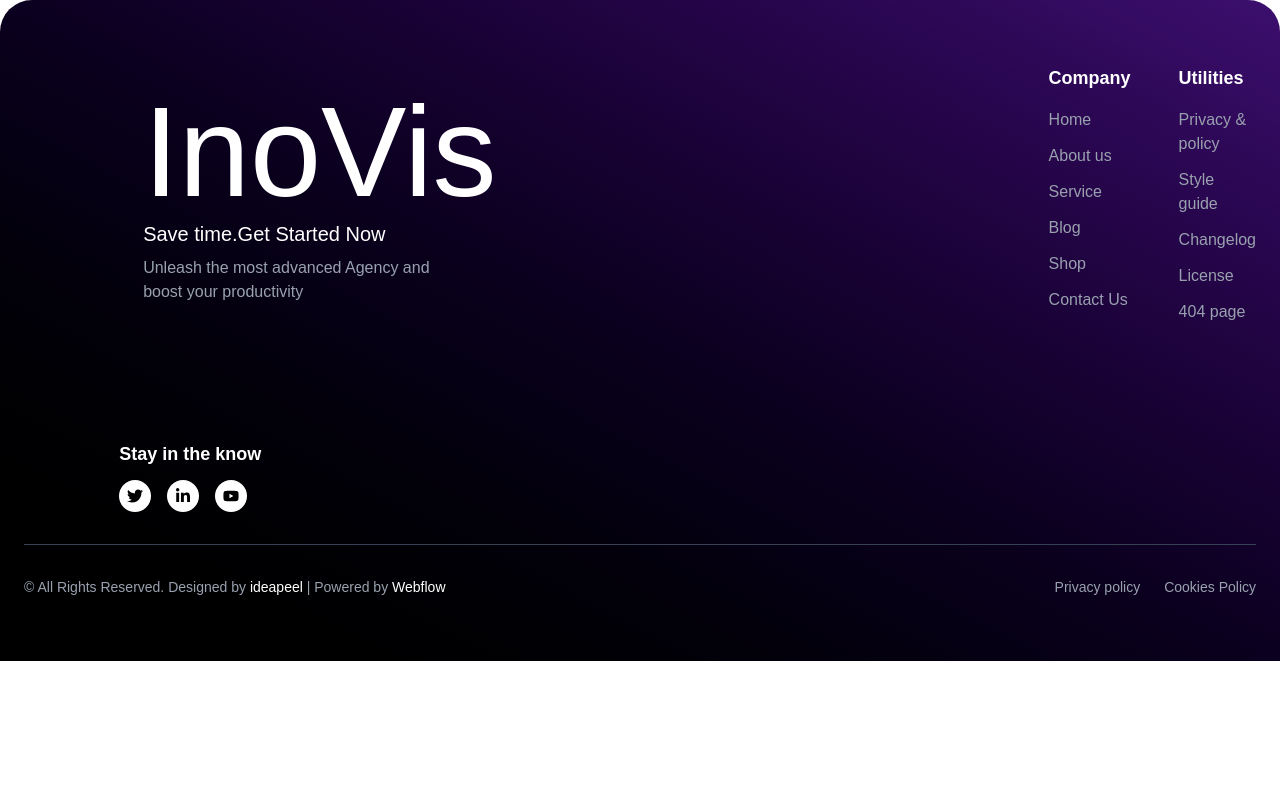
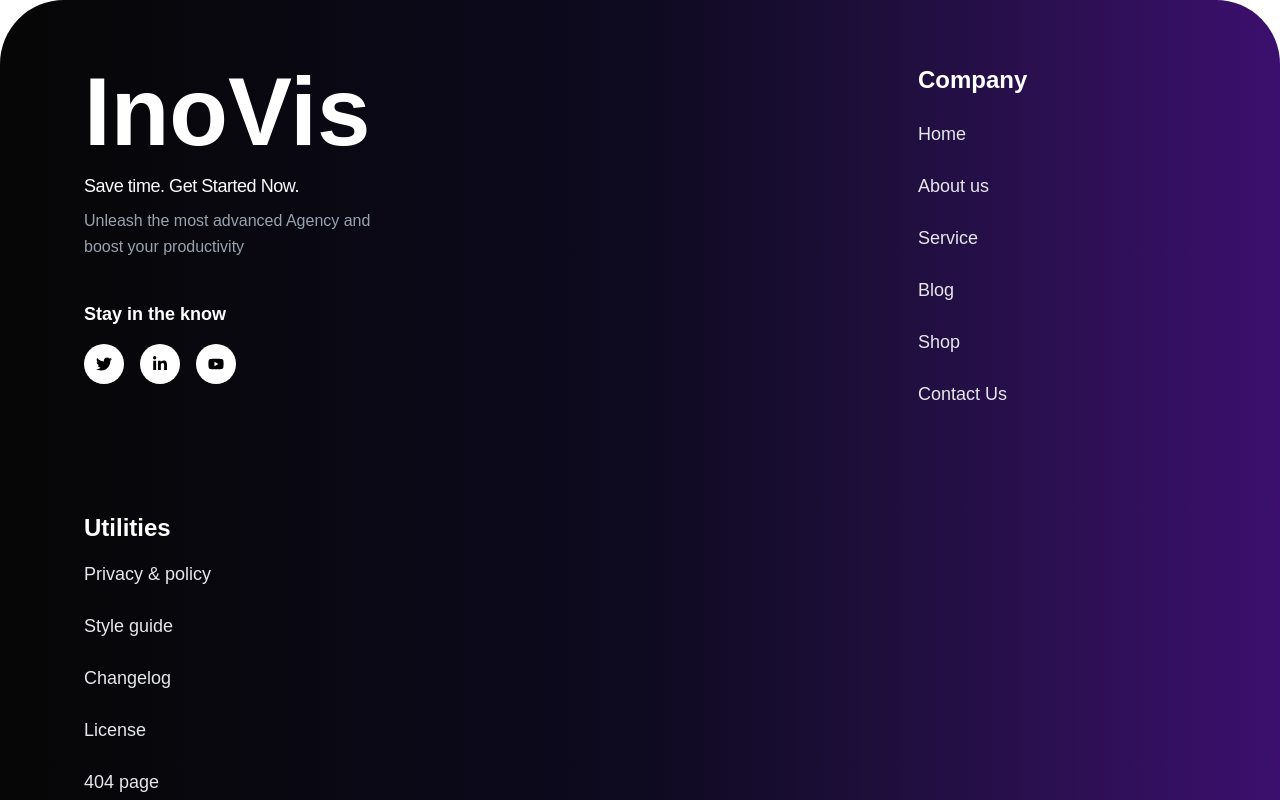
Before and after one commit to Meiprakash/Zenthink, a Next.js app: page / in a window 1280 px wide. Shown: the top 800 px of the page. Built offline with nearby package versions, Linux system fonts and the light colour scheme.

Commit message:
feat : Successfully buid Footer component with responsive and motion effect

```diff
--- a/src/app/Components/Footer.tsx
+++ b/src/app/Components/Footer.tsx
@@ -6,121 +6,125 @@ import Link from "next/link";
 
 const Footer = () => {
   return (
-    <footer className="relative overflow-hidden bg-gradient-to-tr from-black via-[#0b001f] to-[#3c0f6e] text-white rounded-t-[2rem]">
-      <div className="container mx-auto px-6 py-16">
-        <div className="flex flex-col-2 md:flex-row md:justify-end md:items-start gap-12">
-          {/* Left Section */}
+    <footer className="relative overflow-hidden rounded-t-[4rem] bg-gradient-to-r from-[#060606] via-[#0e0a20] to-[#3c0f6e] text-white">
+      <div className="max-w-[1300px] mx-auto px-6 md:px-12 py-16">
+        {/* Top Section */}
+        <div className="flex flex-wrap justify-between gap-12 lg:gap-20 md:ml-9">
+          {/* Left */}
           <motion.div
             initial={{ opacity: 0, y: 40 }}
             whileInView={{ opacity: 1, y: 0 }}
-            transition={{ duration: 0.6, ease: "easeOut" }}
-            className="flex-1 md:ml-30 "
+            transition={{ duration: 0.6 }}
+            className="min-w-[250px] flex-1"
           >
-            <div className=" md:p-6 ">
-              <h2 className="text-9xl ml-0 mb-1">InoVis</h2>
-              <p className="text-whitex text-xl mb-2 ">Save time.Get Started Now
+            <p className="md:text-8xl sm:text-[52px] font-semibold mb-3 ">
+              InoVis
             </p>
-              <p className="text-gray-400 max-w-xs">
+            <p className="text-lg mb-2 font-medium tracking-tight">
+              Save time. Get Started Now.
+            </p>
+            <p className="text-gray-400 max-w-xs text-base leading-relaxed">
               Unleash the most advanced Agency and boost your productivity
             </p>
-            </div>
 
-            <div className="mt-28">
-              <p className="text-lg font-semibold mb-3">Stay in the know</p>
+            <div className="mt-10 md:ml-0">
+              <p className="text-lg font-semibold mb-4">Stay in the know</p>
               <div className="flex items-center gap-4">
+                {[
+                  { icon: <FaTwitter />, href: "#" },
+                  { icon: <FaLinkedinIn />, href: "#" },
+                  { icon: <FaYoutube />, href: "#" },
+                ].map((item, i) => (
                   <motion.a
-                  whileHover={{ scale: 1.2 }}
-                  href="#"
-                  className="bg-white text-black p-2 rounded-full hover:bg-purple-600 hover:text-white transition-all"
+                    key={i}
+                    whileHover={{ scale: 1.15 }}
+                    href={item.href}
+                    className="bg-white text-black p-3 rounded-full hover:bg-purple-600 hover:text-white transition-all"
                   >
-                  <FaTwitter />
+                    {item.icon}
                   </motion.a>
-                <motion.a
-                  whileHover={{ scale: 1.2 }}
-                  href="#"
-                  className="bg-white text-black p-2 rounded-full hover:bg-purple-600 hover:text-white transition-all"
-                >
-                  <FaLinkedinIn />
-                </motion.a>
-                <motion.a
-                  whileHover={{ scale: 1.2 }}
-                  href="#"
-                  className="bg-white text-black p-2 rounded-full hover:bg-purple-600 hover:text-white transition-all"
-                >
-                  <FaYoutube />
-                </motion.a>
+                ))}
               </div>
             </div>
           </motion.div>
 
-          {/* Center Section */}
+          {/* Company */}
           <motion.div
             initial={{ opacity: 0, y: 40 }}
             whileInView={{ opacity: 1, y: 0 }}
-            transition={{ duration: 0.6, ease: "easeOut", delay: 0.2 }}
-            className="flex-1 md:ml-120"
+            transition={{ duration: 0.6, delay: 0.2 }}
+            className="min-w-[150px] flex-1 md:ml-110 sm:ml-10"
           >
-            <h4 className="font-semibold text-lg mb-4">Company</h4>
-            <ul className="space-y-3 text-gray-400">
-              <li>
-                <Link href="#">Home</Link>
+            <h4 className="font-semibold md:text-2xl mb-6">Company</h4>
+            <ul className="space-y-6 text-gray-200 md:text-lg mb-6">
+              {[
+                "Home",
+                "About us",
+                "Service",
+                "Blog",
+                "Shop",
+                "Contact Us",
+              ].map((item, i) => (
+                <li key={i}>
+                  <Link
+                    href="#"
+                    className="hover:text-white transition-colors "
+                  >
+                    {item}
+                  </Link>
                 </li>
-              <li>
-                <Link href="#">About us</Link>
-              </li>
-              <li>
-                <Link href="#">Service</Link>
-              </li>
-              <li>
-                <Link href="#">Blog</Link>
-              </li>
-              <li>
-                <Link href="#">Shop</Link>
-              </li>
-              <li>
-                <Link href="#">Contact Us</Link>
-              </li>
+              ))}
             </ul>
           </motion.div>
 
-          {/* Right Section */}
+          {/* Utilities */}
           <motion.div
             initial={{ opacity: 0, y: 40 }}
             whileInView={{ opacity: 1, y: 0 }}
-            transition={{ duration: 0.6, ease: "easeOut", delay: 0.4 }}
-            className="flex-1"
+            transition={{ duration: 0.6, delay: 0.4 }}
+            className="min-w-[150px] flex-1 sm:ml-0"
           >
-            <h4 className="font-semibold text-lg mb-4">Utilities</h4>
-            <ul className="space-y-3 text-gray-400">
-              <li>
-                <Link href="#">Privacy & policy</Link>
+            <h4 className="font-semibold md:text-2xl mb-4">Utilities</h4>
+            <ul className="space-y-6 text-gray-200 md:text-lg">
+              {[
+                "Privacy & policy",
+                "Style guide",
+                "Changelog",
+                "License",
+                "404 page",
+              ].map((item, i) => (
+                <li key={i}>
+                  <Link href="#" className="hover:text-white transition-colors">
+                    {item}
+                  </Link>
                 </li>
-              <li>
-                <Link href="#">Style guide</Link>
-              </li>
-              <li>
-                <Link href="#">Changelog</Link>
-              </li>
-              <li>
-                <Link href="#">License</Link>
-              </li>
-              <li>
-                <Link href="#">404 page</Link>
-              </li>
+              ))}
             </ul>
           </motion.div>
         </div>
 
         {/* Divider */}
-        <div className="my-8 border-t border-gray-700"></div>
+        <div className="my-10 border-t border-gray-700"></div>
 
         {/* Bottom Section */}
-        <div className="flex flex-col md:flex-row justify-between items-center gap-3 text-sm text-gray-400">
-          <p>
-            © All Rights Reserved. Designed by{" "}
-            <span className="text-white font-medium">ideapeel</span> | Powered
-            by <span className="text-white font-medium">Webflow</span>
+          <motion.div
+            initial={{ opacity: 0, y: 40 }}
+            whileInView={{ opacity: 1, y: 0 }}
+            transition={{ duration: 0.6, delay: 0.4 }}
+            className="min-w-[150px] flex-1"
+          >
+        <div className="flex flex-col sm:flex-row justify-between items-center text-sm text-white gap-4 text-center sm:text-left">
+            <div>
+              <p className="md:text-lg font-semibold">All Rights Reserved.</p>
+              <p className="text-lg">
+                Designed by{" "}
+                <span className="text-white md:text-xl font-bold">
+                  ideapeel | <span>{"   "}</span>
+                </span>{" "}
+                Powered by{" "}
+                <span className="text-white md:text-xl font-bold"> Webflow</span>
               </p>
+            </div>
             <div className="flex gap-6">
               <Link href="#" className="hover:text-white transition-colors">
                 Privacy policy
@@ -130,6 +134,7 @@ const Footer = () => {
               </Link>
             </div>
         </div>
+          </motion.div>
       </div>
     </footer>
   );
```
Lines whose indentation alone changed are shown as unchanged.
